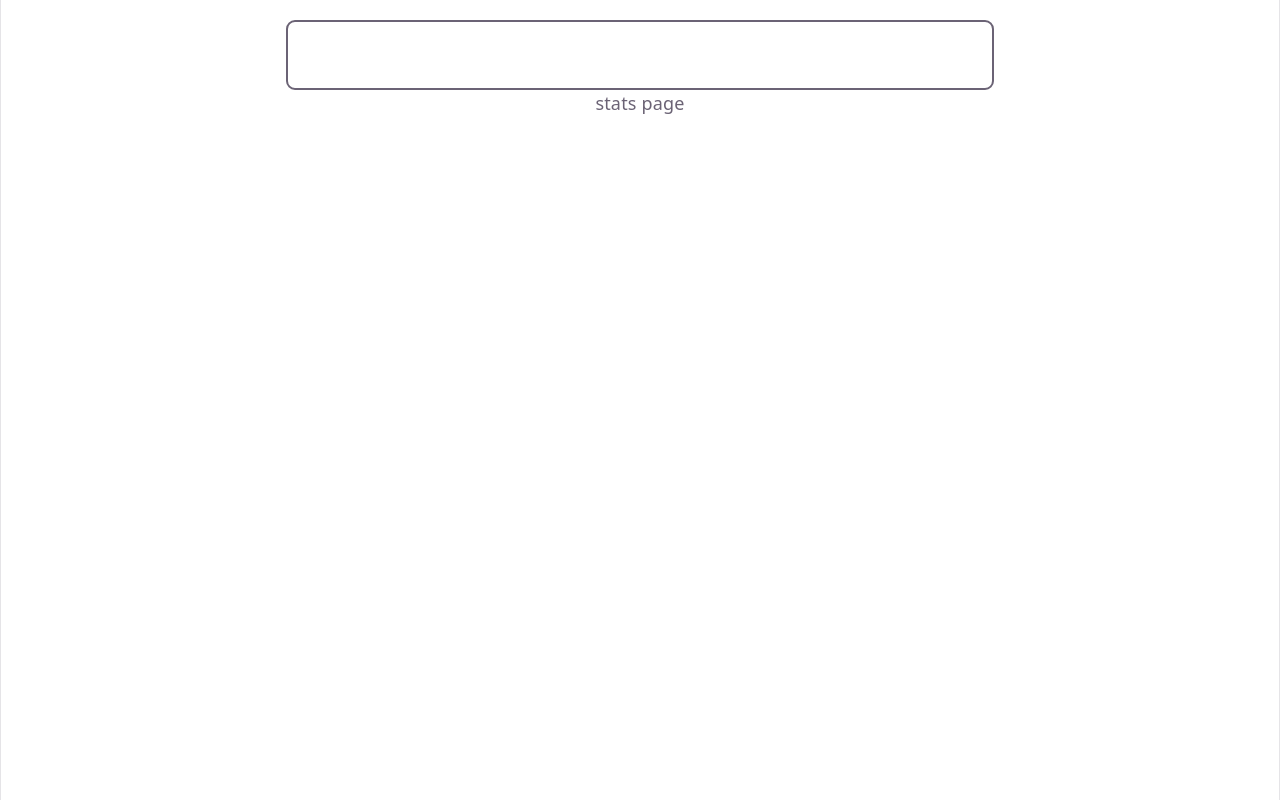
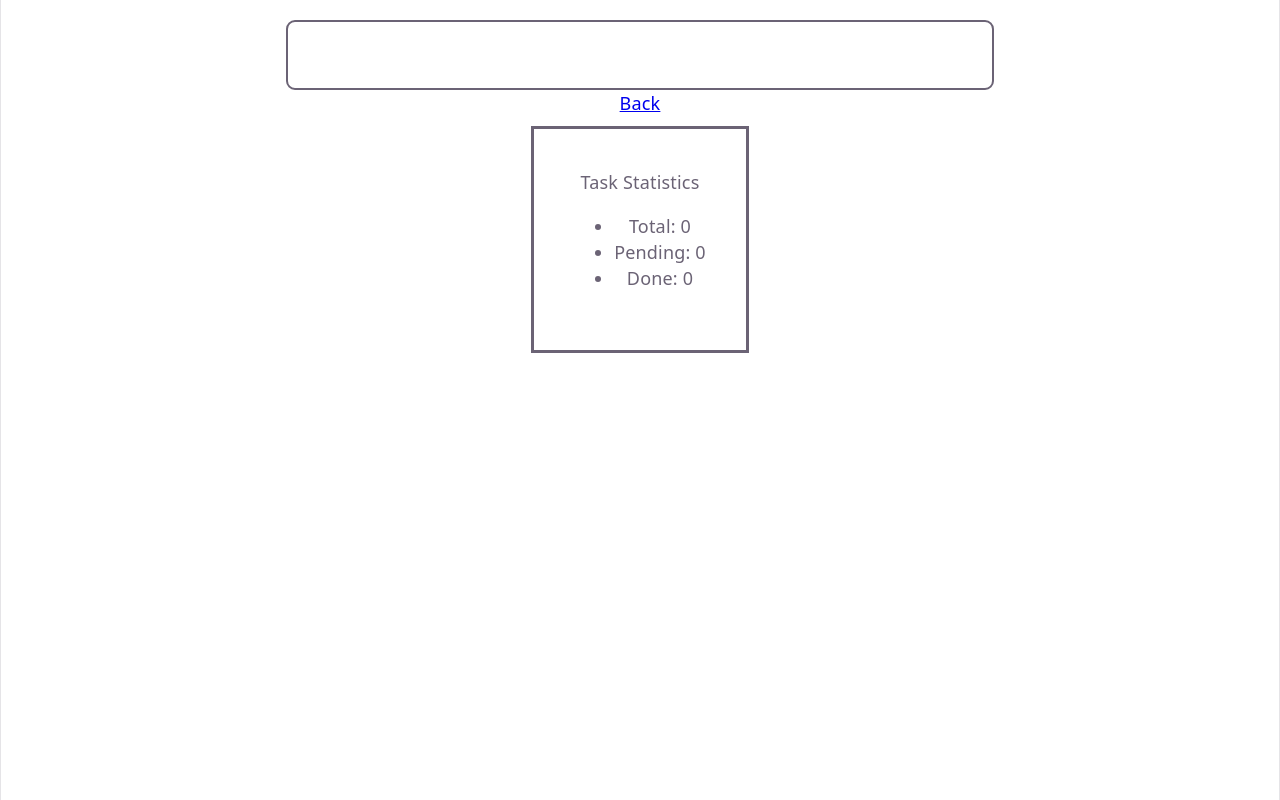
Before and after one commit to ervnmrcdo/MERCADO_ERVIN_FRONTEND, a Vue app: page /stats in a window 1280 px wide. Built offline with nearby package versions, Linux system fonts and the light colour scheme.

Commit message:
add: back in stats page

```diff
--- a/src/components/Stats.vue
+++ b/src/components/Stats.vue
@@ -5,17 +5,36 @@ import { useTaskStore } from "../stores/taskStore.js"
 import { storeToRefs } from "pinia";
 
 const taskStore = useTaskStore();
-const { doneCount, pendingCounts, totalCount } = storeToRefs(taskStore)
+const { doneCount, pendingCount, totalCount } = storeToRefs(taskStore)
 
 
 </script>
 
 <template>
+  <RouterLink to="task-list-specific-view">Back</RouterLink>
   <div class="stats-container">
-    stats page
+    Task Statistics
+    <ul>
+      <li>Total: {{ totalCount }}</li>
+      <li>Pending: {{pendingCount }}</li>
+      <li>Done: {{ doneCount }}</li>
+    </ul>
+
   </div>
 </template>
 
 
 
-<style></style>
+<style>
+
+
+.stats-container{
+  border-style: solid;
+  width:fit-content;
+  height:auto;
+  margin:auto;
+  margin-top: 10px;
+  padding: 40px;
+
+}
+</style>
```
